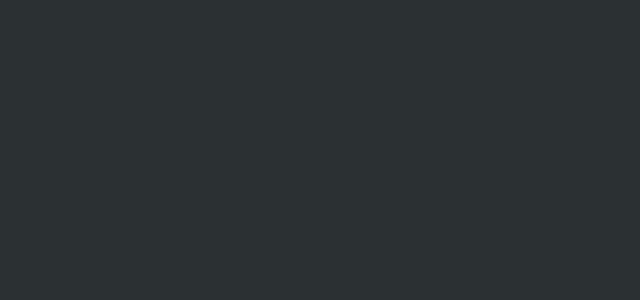
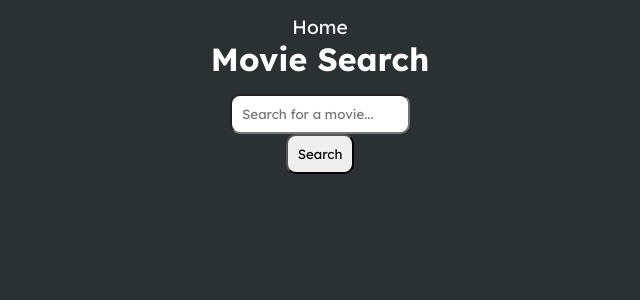
Before and after one commit to jazzm11/FlixChill, a React (Vite) app: page /searchpage in a window 1280 px wide. Before the commit this address had no page. Shown: the top 300 px of the page, without its empty margins (320-960 px from the left). Built offline with nearby package versions, Linux system fonts and the light colour scheme.

Commit message:
18-03-25

```diff
--- a/src/App.jsx
+++ b/src/App.jsx
@@ -8,6 +8,7 @@
 import DramaPage from "./pages/drama";
 import ComedyPage from "./pages/comedy";
 import MorePage from "./pages/more";
+import SearchPage from "./components/search";
 
 function App() {
   return (
@@ -21,6 +22,7 @@
         <Route path="/drama" element={<DramaPage />} />
         <Route path="/comedy" element={<ComedyPage />} />
         <Route path="/more" element={<MorePage />} />
+        <Route path="/searchpage" element={<SearchPage />} />
       </Routes>
     </Router>
   );
--- a/src/components/navigation.jsx
+++ b/src/components/navigation.jsx
@@ -37,11 +37,13 @@
               Series
             </Link>
           </li>
+          <li>
+            <Link to="/searchpage" onClick={() => setIsOpen(false)}>
+              Search
+            </Link>
+          </li>
         </ul>
       </nav>
-
-      {/* Search Input (Hidden on small screens) */}
-      <input type="text" placeholder="Search movie" className="search-input" />
     </header>
   );
 }
--- /dev/null
+++ b/src/components/search.jsx
@@ -0,0 +1,53 @@
+import React, { useState } from "react";
+import { Link } from "react-router-dom";
+import "/src/views/search.css";
+
+function SearchPage() {
+  const [query, setQuery] = useState("");
+  const [movies, setMovies] = useState([]);
+  const API_KEY = "498da734"; // Replace with your OMDb API key
+
+  const searchMovie = async () => {
+    if (!query) return; // Don't fetch if input is empty
+
+    const response = await fetch(
+      `https://www.omdbapi.com/?s=${query}&apikey=${API_KEY}`
+    );
+    const data = await response.json();
+
+    if (data.Search) {
+      setMovies(data.Search); // Store movie results
+    } else {
+      setMovies([]); // Clear results if no movie found
+    }
+  };
+
+  return (
+    <>
+      <div className="container">
+        <Link to="/">Home</Link>
+        <h1>Movie Search</h1>
+        <input
+          type="text"
+          placeholder="Search for a movie..."
+          value={query}
+          onChange={(e) => setQuery(e.target.value)}
+        />
+        <button onClick={searchMovie}>Search</button>
+
+        <div>
+          {movies.map((movie) => (
+            <div key={movie.imdbID}>
+              <h2 className="font-bold">
+                {movie.Title} ({movie.Year})
+              </h2>
+              <img src={movie.Poster} alt={movie.Title} />
+            </div>
+          ))}
+        </div>
+      </div>
+    </>
+  );
+}
+
+export default SearchPage;
--- a/src/views/Navbar.css
+++ b/src/views/Navbar.css
@@ -17,11 +17,6 @@
 }
 .logo img:hover {
   filter: drop-shadow(0px 0px 15px rgba(0, 255, 255, 0.8));
-}
-
-.header input {
-  padding: 10px;
-  border-radius: 15px;
 }
 
 .menu-btn,
--- /dev/null
+++ b/src/views/search.css
@@ -0,0 +1,23 @@
+.container {
+  height: 100vh;
+  display: flex;
+  flex-direction: column;
+  align-items: center;
+}
+.container input {
+  padding: 10px;
+  border-radius: 10px;
+}
+.container button {
+  padding: 10px;
+  border-radius: 10px;
+}
+.container a {
+  color: white;
+  margin-top: 15px;
+  font-size: larger;
+}
+body {
+  display: flex;
+  justify-content: center;
+}
```
